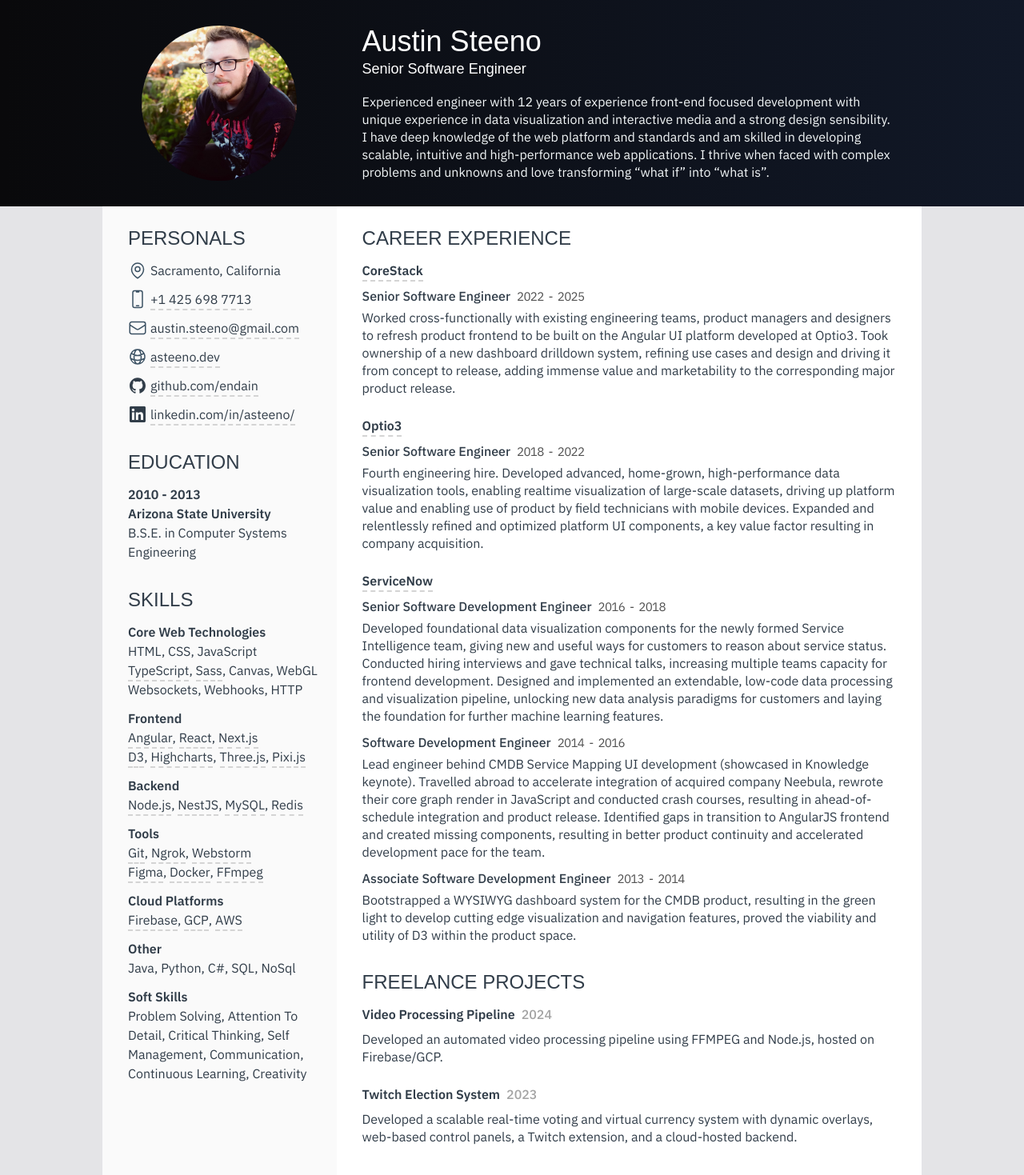
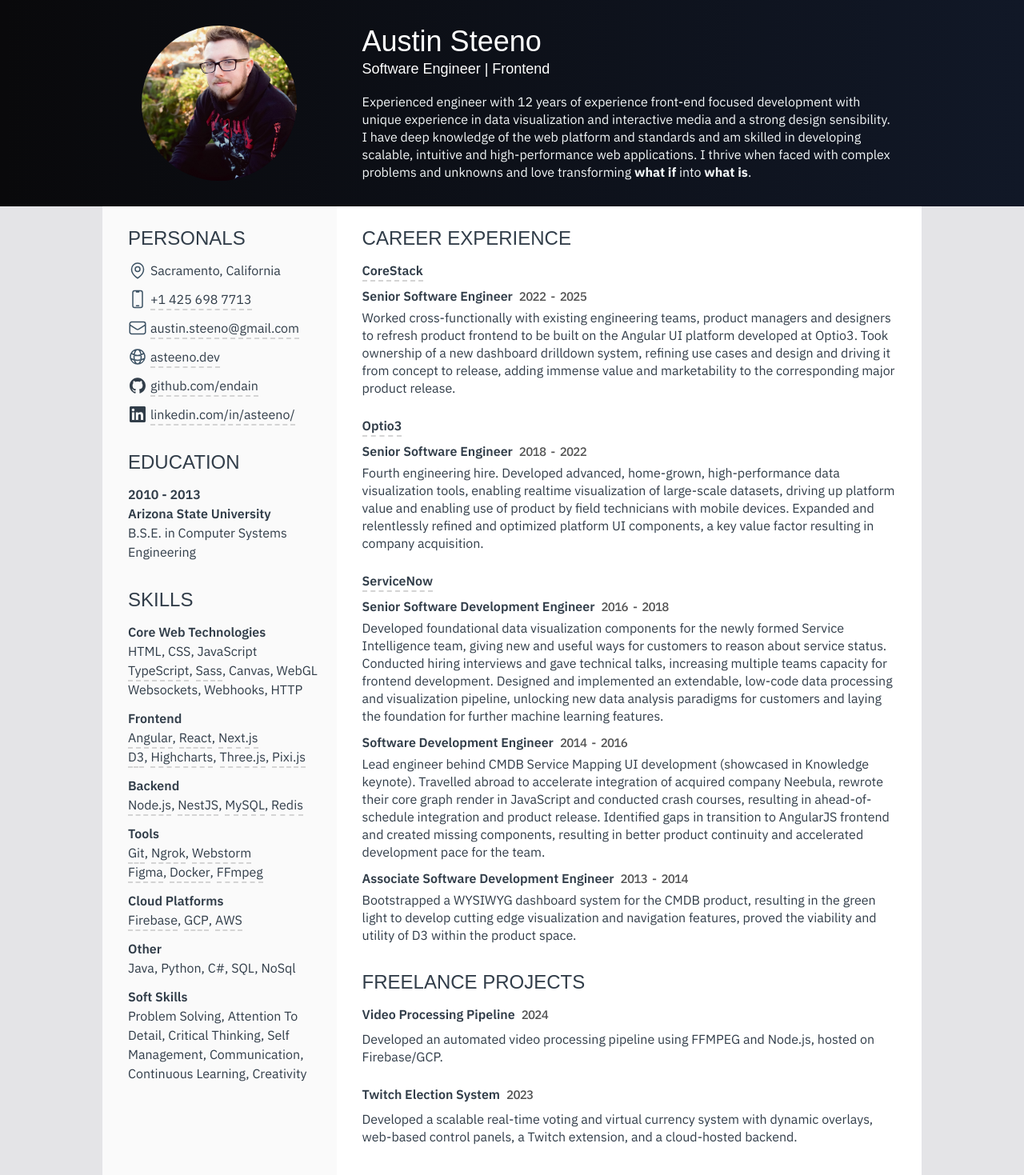
Before and after one commit to Endain/asteeno.dev, a Next.js app: page / in a window 1280 px wide. Shown: the top 1469 px of the page at 80% size. Built offline with nearby package versions, Linux system fonts and the light colour scheme; a web font is replaced by a local one.

Commit message:
Bug fixes and tweaks

```diff
--- a/app/page.tsx
+++ b/app/page.tsx
@@ -27,14 +27,14 @@ export default function Page() {
                             Austin Steeno
                         </h1>
                         <h2 className="leading-none font-header whitespace-nowrap text-white text-2xl print:text-lg md:text-lg mb-6 print:mb-4 md:mb-4">
-                            Senior Software Engineer
+                            Software Engineer | Frontend
                         </h2>
                         <div className="leading-snug print:text-sm text-oxford-blue-50">
                             Experienced engineer with 12 years of experience front-end focused development with unique
                             experience in data visualization and interactive media and a strong design sensibility. I
                             have deep knowledge of the web platform and standards and am skilled in developing scalable,
                             intuitive and high-performance web applications. I thrive when faced with complex problems
-                            and unknowns and love transforming “what if” into “what is”.
+                            and unknowns and love transforming <b>what if</b> into <b>what is</b>.
                         </div>
                     </div>
                 </div>
--- a/components/employment-period.tsx
+++ b/components/employment-period.tsx
@@ -9,9 +9,9 @@ interface EmploymentPeriodProps {
 
 export default function EmploymentPeriod({className = "", role, start, end}: EmploymentPeriodProps) {
     return (
-        <h4 className={`${className} font-medium flex flex-col items-center sm:flex-row sm:space-x-2 mb-1`}>
+        <h4 className={`${className} font-semibold flex flex-col items-start sm:items-center sm:flex-row sm:space-x-2 mb-1`}>
             <div>{role}</div>
-            <div className="font-normal tracking-tighter text-smaller text-neutral-600">
+            <div className="font-medium tracking-tighter text-smaller text-neutral-600">
                 <span>{start}</span>
                 <span className="mx-1.5">-</span>
                 <span>{end}</span>
--- a/components/project.tsx
+++ b/components/project.tsx
@@ -9,9 +9,9 @@ interface ProjectProps {
 export default function Project({className = "", children, date}: ProjectProps) {
     return (
         <div className="screen:mb-2 print: mb-1.5">
-            <h4 className={`${className} font-semibold flex flex-col sm:flex-row content-center sm:space-x-2`}>
+            <h4 className={`${className} font-semibold flex flex-col items-start sm:items-center sm:flex-row content-center sm:space-x-2`}>
                 <div className="print:inline-block print:border-b-steel-blue print:border-b-[1.5px] print:border-solid">{children}</div>
-                <div className="text-neutral-400 font-medium">{date}</div>
+                <div className="font-medium tracking-tighter text-smaller text-neutral-600">{date}</div>
             </h4>
         </div>
     )
```
